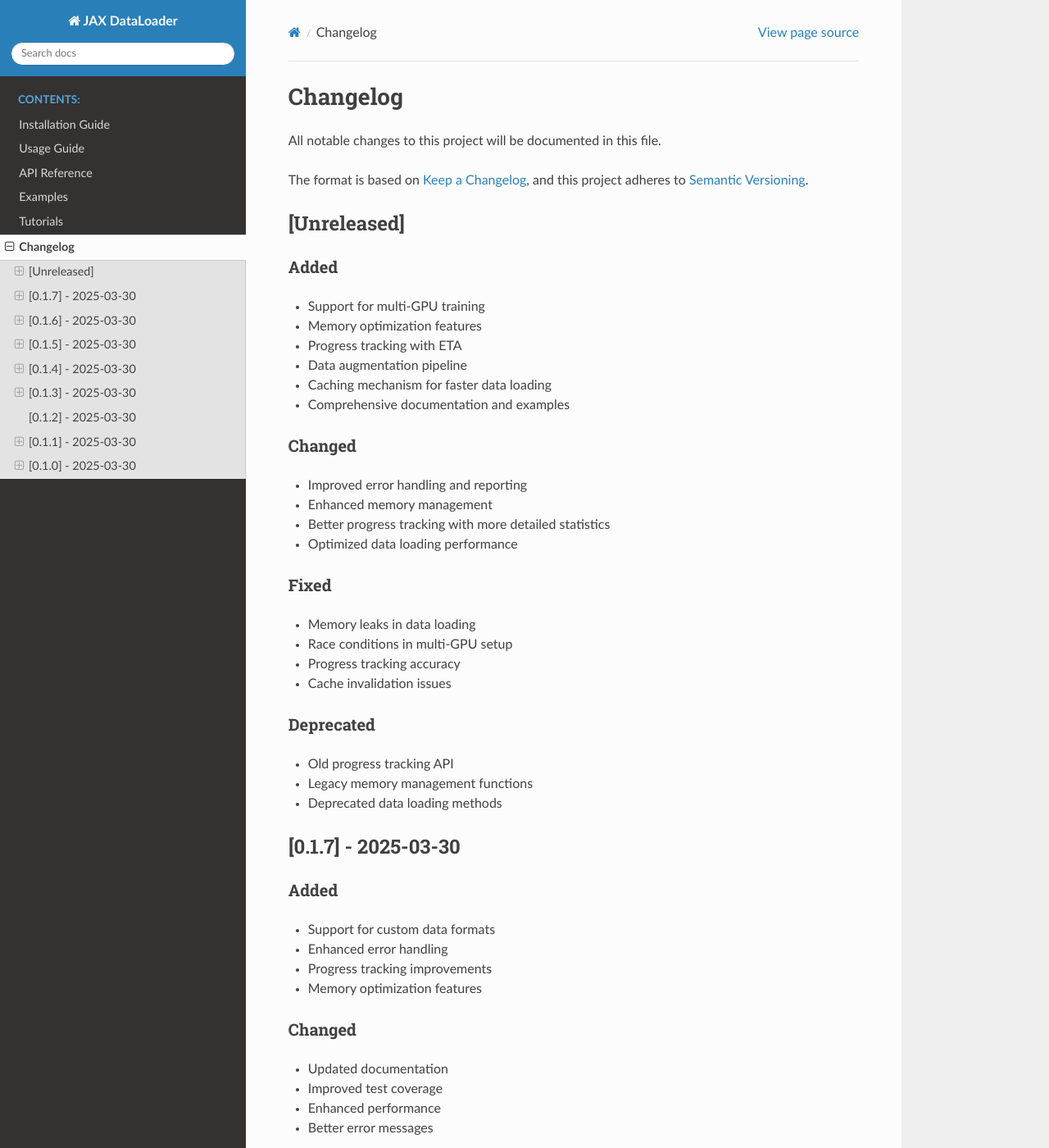
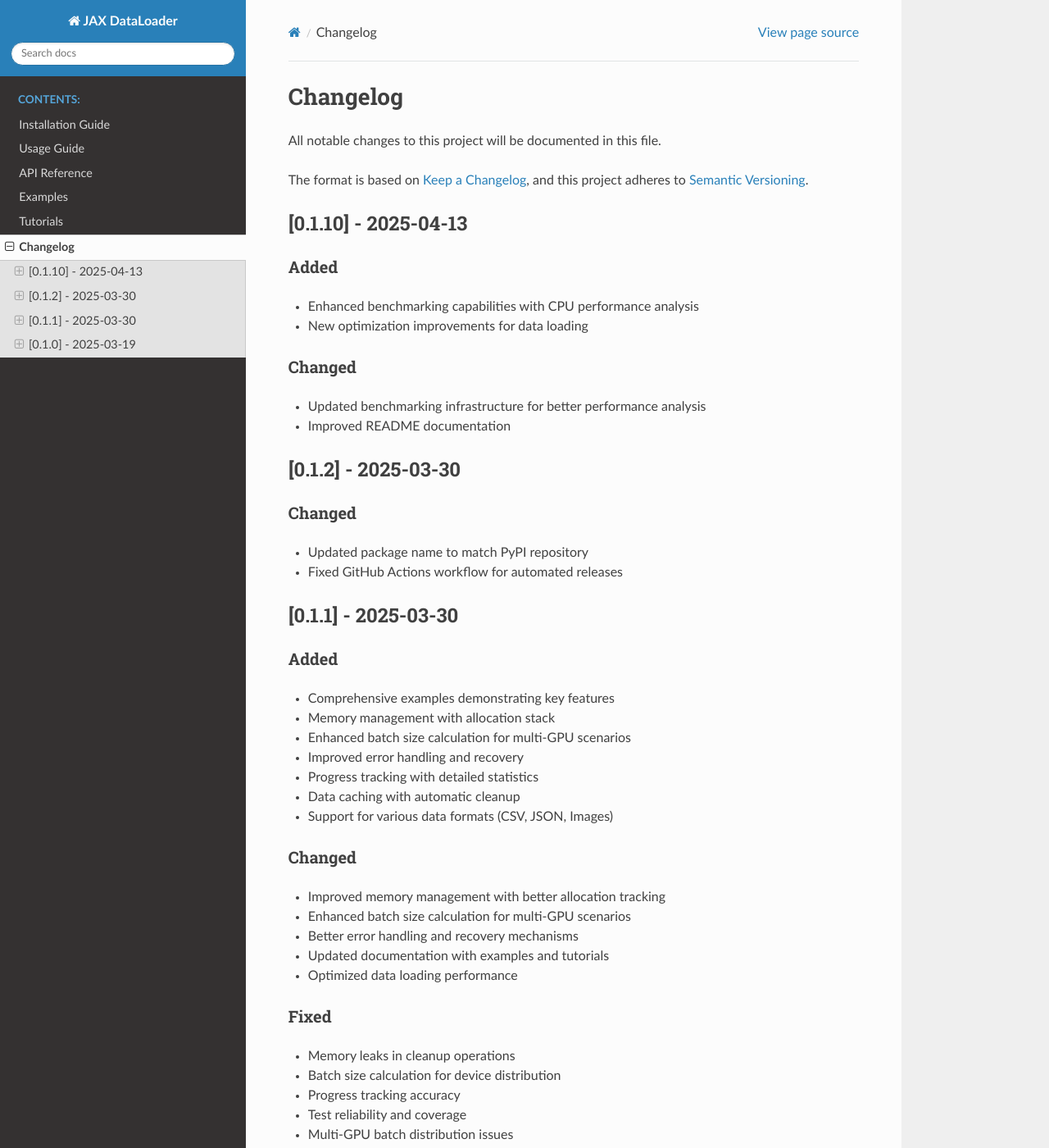
Before and after one commit to carrycooldude/JAX-Dataloader, a Sphinx documentation site: the page built from docs/changelog.rst, in a window 1280 px wide and 1400 px high. Shown: the whole window at 82% size. Built offline with Sphinx 7.4.7 and the Read the Docs theme 3.1.0, drawn with Linux system fonts in a browser that asks for light colours; some of the changed text lies outside the part shown.

Commit message:
docs: update documentation for v0.1.10 with new benchmarking features

```diff
--- a/docs/changelog.rst
+++ b/docs/changelog.rst
@@ -6,197 +6,108 @@ All notable changes to this project will be documented in this file.
 The format is based on `Keep a Changelog <https://keepachangelog.com/en/1.0.0/>`_,
 and this project adheres to `Semantic Versioning <https://semver.org/spec/v2.0.0.html>`_.
 
-[Unreleased]
------------
-
-Added
-~~~~~
-
-- Support for multi-GPU training
-- Memory optimization features
-- Progress tracking with ETA
-- Data augmentation pipeline
-- Caching mechanism for faster data loading
-- Comprehensive documentation and examples
-
-Changed
-~~~~~~~
-
-- Improved error handling and reporting
-- Enhanced memory management
-- Better progress tracking with more detailed statistics
-- Optimized data loading performance
-
-Fixed
-~~~~~
-
-- Memory leaks in data loading
-- Race conditions in multi-GPU setup
-- Progress tracking accuracy
-- Cache invalidation issues
-
-Deprecated
-~~~~~~~~~
-
-- Old progress tracking API
-- Legacy memory management functions
-- Deprecated data loading methods
-
-[0.1.7] - 2025-03-30
+[0.1.10] - 2025-04-13
 -------------------
 
 Added
 ~~~~~
-
-- Support for custom data formats
-- Enhanced error handling
-- Progress tracking improvements
-- Memory optimization features
+- Enhanced benchmarking capabilities with CPU performance analysis
+- New optimization improvements for data loading
 
 Changed
 ~~~~~~~
-
-- Updated documentation
-- Improved test coverage
-- Enhanced performance
-- Better error messages
-
-Fixed
-~~~~~
-
-- Memory leaks
-- Progress tracking bugs
-- Data loading issues
-- Cache invalidation
-
-Deprecated
-~~~~~~~~~
-
-- Legacy data loading methods
-- Old progress tracking API
-- Deprecated memory management
-
-[0.1.6] - 2025-03-30
--------------------
-
-Added
-~~~~
-
-- Multi-GPU support
-- Memory optimization
-- Progress tracking
-- Data augmentation
-
-Fixed
-~~~~
-
-- Memory leaks
-- Performance issues
-- Documentation errors
-
-[0.1.5] - 2025-03-30
--------------------
-
-Added
-~~~~
-
-- Cache mechanism
-- Progress tracking
-- Memory management
-- Error handling
-- Documentation
-
-Fixed
-~~~~
-
-- Memory issues
-- Performance bugs
-- Documentation
-
-[0.1.4] - 2025-03-30
--------------------
-
-Added
-~~~~
-
-- Data augmentation
-- Progress tracking
-- Memory management
-- Error handling
-- Documentation
-
-Fixed
-~~~~
-
-- Memory issues
-- Performance bugs
-- Documentation
-
-[0.1.3] - 2025-03-30
--------------------
-
-Added
-~~~~
-
-- Multi-GPU support
-- Memory optimization
-- Progress tracking
-- Data augmentation
-- Documentation
-- Test coverage
-
-Fixed
-~~~~
-
-- Memory leaks
-- Performance issues
-- Documentation
+- Updated benchmarking infrastructure for better performance analysis
+- Improved README documentation
 
 [0.1.2] - 2025-03-30
 -------------------
 
-- Initial release with basic functionality
+Changed
+~~~~~~~
+- Updated package name to match PyPI repository
+- Fixed GitHub Actions workflow for automated releases
 
 [0.1.1] - 2025-03-30
 -------------------
 
 Added
-~~~~
+~~~~~
+- Comprehensive examples demonstrating key features
+- Memory management with allocation stack
+- Enhanced batch size calculation for multi-GPU scenarios
+- Improved error handling and recovery
+- Progress tracking with detailed statistics
+- Data caching with automatic cleanup
+- Support for various data formats (CSV, JSON, Images)
 
-- Basic data loading
-- CSV support
-- JSON support
-- Image loading
-- Memory management
-- Progress tracking
-- Documentation
-- Test coverage
+Changed
+~~~~~~~
+- Improved memory management with better allocation tracking
+- Enhanced batch size calculation for multi-GPU scenarios
+- Better error handling and recovery mechanisms
+- Updated documentation with examples and tutorials
+- Optimized data loading performance
 
 Fixed
-~~~~
+~~~~~
+- Memory leaks in cleanup operations
+- Batch size calculation for device distribution
+- Progress tracking accuracy
+- Test reliability and coverage
+- Multi-GPU batch distribution issues
 
-- Memory leaks
-- Performance issues
-- Documentation
+Documentation
+~~~~~~~~~~~~
+- Added comprehensive examples
+- Updated README with installation and usage instructions
+- Added API documentation
+- Included example requirements and setup guide
+- Added detailed feature documentation
 
-[0.1.0] - 2025-03-30
+Examples
+~~~~~~~~
+- Added data loading demo with multiple formats
+- Included sample data generation scripts
+- Added configuration examples
+- Demonstrated key features with real-world scenarios
+
+[0.1.0] - 2025-03-19
 -------------------
 
 Added
-~~~~
+~~~~~
+- Initial release of JAX DataLoader
+- Support for multiple data formats (CSV, JSON, Images)
+- Multi-GPU support with automatic batch distribution
+- Memory management with automatic batch size tuning
+- Progress tracking and statistics
+- Data caching and prefetching
+- Type hints and documentation
 
-- Basic data loading
-- CSV support
-- JSON support
-- Image loading
-- Memory management
-- Progress tracking
-- Documentation
-- Test coverage
+Changed
+~~~~~~~
+- Improved memory management with allocation stack
+- Enhanced batch size calculation for multi-GPU scenarios
+- Better error handling and recovery
+- Updated documentation with examples
 
 Fixed
-~~~~
+~~~~~
+- Memory leaks in cleanup operations
+- Batch size calculation for device distribution
+- Progress tracking accuracy
+- Test reliability and coverage
 
-- Memory leaks
-- Performance issues
-- Documentation
+Documentation
+~~~~~~~~~~~~
+- Added comprehensive examples
+- Updated README with installation and usage instructions
+- Added API documentation
+- Included example requirements and setup guide
+
+Examples
+~~~~~~~~
+- Added data loading demo with multiple formats
+- Included sample data generation scripts
+- Added configuration examples
+- Demonstrated key features with real-world scenarios
--- a/docs/index.rst
+++ b/docs/index.rst
@@ -12,6 +12,8 @@ Features
 * **Easy to Use**: Simple API with familiar interface
 * **Type Safe**: Full type hints and static type checking
 * **Extensible**: Easy to add custom data loaders
+* **Benchmarking**: Comprehensive performance analysis tools for CPU and multi-device setups
+* **Performance Optimization**: Advanced tools for analyzing and optimizing data loading performance
 
 Quick Start
 ----------
```
Also changed, not shown: docs/examples.rst (+65 -0 lines).
